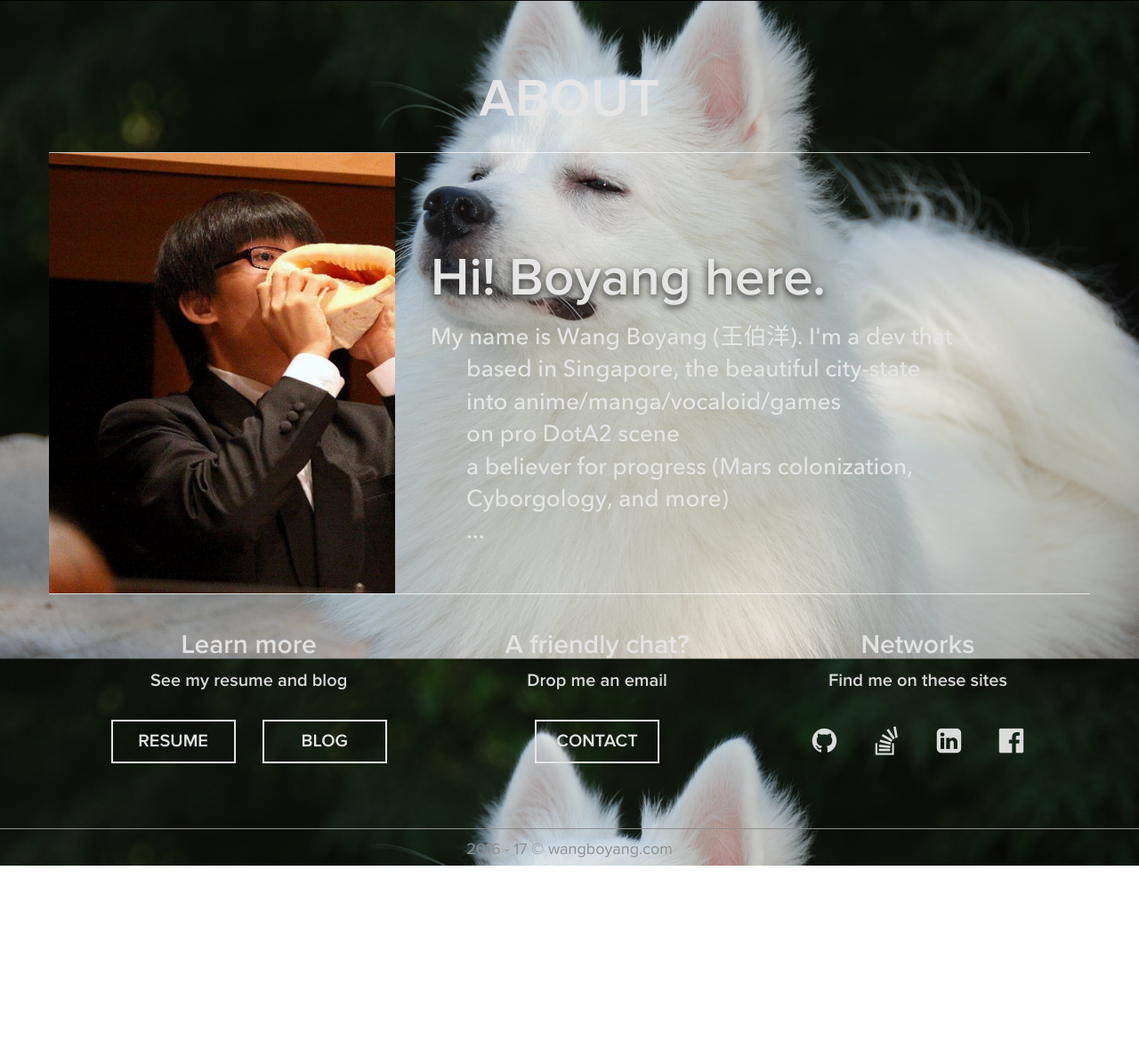
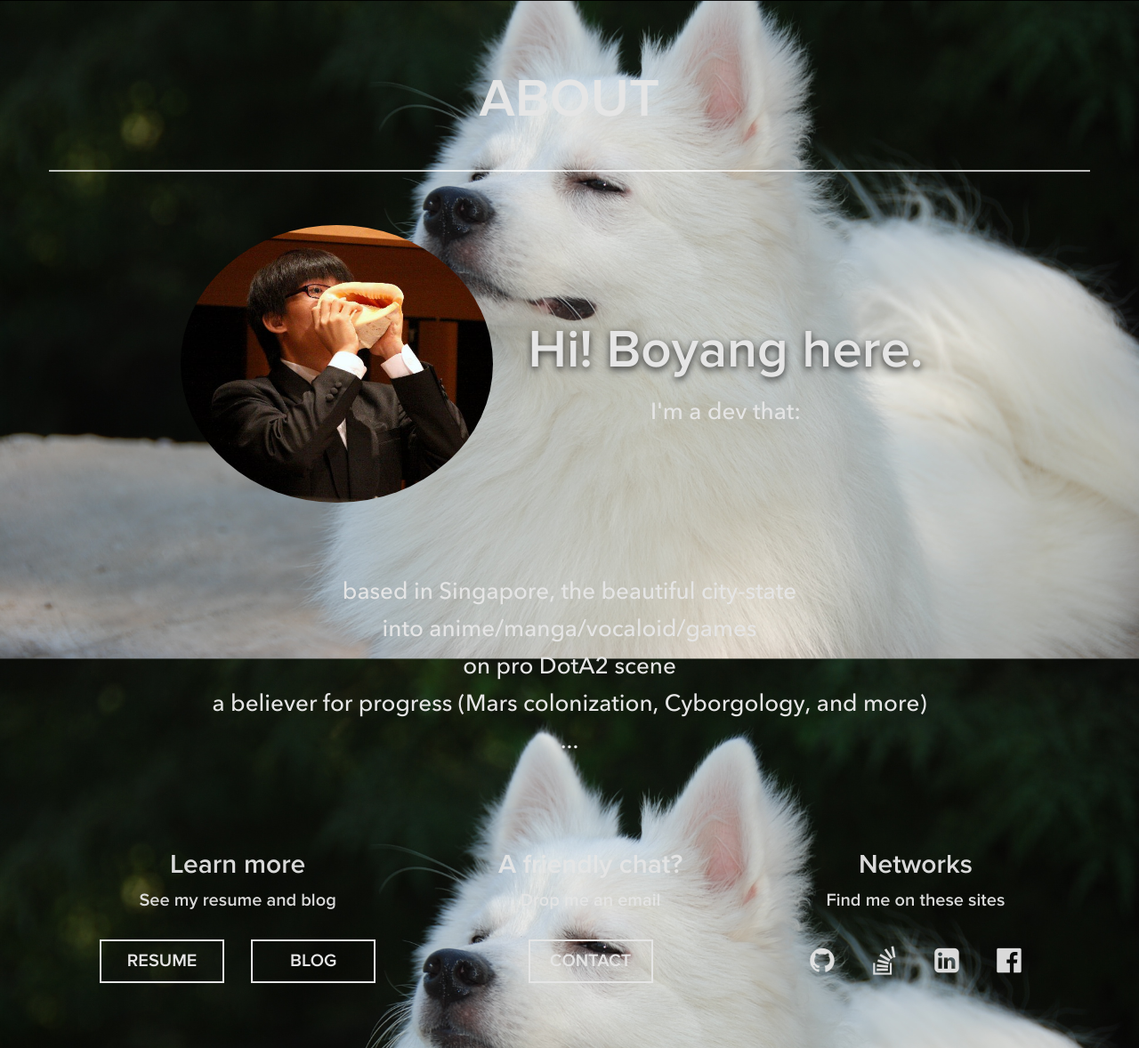
Before and after one commit to boyangwang/wangboyang-com, a plain HTML site: page src/public/index.html in a window 1280 px wide. Shown: the part 2687-3865 px from the top of the page at 89% size. Before the commit the page ends 3660 px from the top, so only its background shows below. Drawn offline with Linux system fonts and the light colour scheme.

Commit message:
redesign third-page-div more or less done

```diff
--- a/src/public/css/index.css
+++ b/src/public/css/index.css
@@ -26,6 +26,7 @@ body {
 	min-width: 630px;
 	z-index: -100;
 	font-family: "proxima-nova", "Helvetica Neue", Helvetica, Arial, sans-serif;
+	-webkit-font-smoothing: antialiased;
 }
 
 .lightning {
@@ -311,14 +312,15 @@ a:focus {
 }
 
 .profile-pic-div {
-	background-color: rgba(255, 255, 255, 0.125);
-	flex: 0 1 40%;
-	align-items: stretch;
-	position: relative;
+	width: 30%;
+	text-align: center;
 }
 
 .profile-pic-img {
-	display: block;
+	display: inline-block;
+	max-width:100%;
+	max-height:100%;
+	/* display: block;
 	position: absolute;
 	top: 0;
 	left: 0;
@@ -327,6 +329,8 @@ a:focus {
 	border-radius: 0;
 	object-fit: cover;
 	object-position: left;
+	 */
+	border-radius: 50%;
 }
 
 .selfintro-content-div {
@@ -337,17 +341,33 @@ a:focus {
 	display: flex;
 	flex-wrap: nowrap;
 	flex-direction: row;
+	justify-content: center;
 	padding: 0;
 	position: relative;
-	border-top: solid 1px rgba(255, 255, 255, 0.725);
-	border-bottom: solid 1px rgba(255, 255, 255, 0.725);
+}
+
+.selfintro-p-div {
+	margin-top: 80px;
+	margin-bottom: 60px;
+}
+
+.selfintro-p-div ul {
+	padding-left: 0;
 }
 
 .selfintro-p {
+	text-align: center;
 	font-family: "AvenirNext", "Helvetica Neue", Helvetica, Arial, sans-serif;
 	font-size: 26px;
-	font-style: normal;
-	line-height: 1.4em;
+	line-height: 42px;
+	margin-bottom: 0;
+	transition: font-size .6s;
+}
+
+.selfintro-subtitle-p {
+	font-family: "AvenirNext", "Helvetica Neue", Helvetica, Arial, sans-serif;
+	font-size: 26px;
+	line-height: 42px;
 	margin-bottom: 0;
 	transition: font-size .6s;
 }
@@ -361,6 +381,7 @@ a:focus {
 	margin-bottom: 20px;
 	margin-top: 60px;
 	transition: font-size .6s;
+	text-align: center;
 }
 
 @media (max-width: 768px) {
@@ -368,7 +389,6 @@ a:focus {
 	.selfintro-div {
 		flex-basis: 100%;
 		width: 100%;
-		min-height: 500px;
 	}
 	.second-page-container-div,
 	.self-container-div {
@@ -376,8 +396,6 @@ a:focus {
 	}
 	.selfintro-div {
 		flex-wrap: wrap;
-		border-top: solid 2px rgba(255, 255, 255, 0.725);
-		border-bottom: solid 2px rgba(255, 255, 255, 0.725);
 	}
 	.footer-text-network-div,
 	.footer-text-contact-div {
@@ -391,6 +409,7 @@ a:focus {
 	display: flex;
 	flex-wrap: wrap;
 	position: relative;
+	padding-left: 0;
 }
 
 .footer-div h3 {
--- a/src/public/index.html
+++ b/src/public/index.html
@@ -216,28 +216,39 @@
     </div>
 
     <div class="third-page-div">
-        <div class="self-container-div">
+        <div class="self-container-div container">
             <div>
                 <h2 class="section-title">About</h2>
+                <h4 class="subtitle"></h4>
             </div>
-            <section class="selfintro-div container">
+            <section class="selfintro-div">
                 <div class="profile-pic-div">
-                    <img class="profile-pic-img" src="./img/profile-pic.png" alt="Profile Picture" />
+                    <img class="profile-pic-img" src="./img/profile-pic-square.png" alt="Profile Picture" />
                 </div>
                 <div class="selfintro-content-div">
                     <h2 class="selfintro-h2">Hi! Boyang here.</h2>
-                    <p class="selfintro-p">My name is Wang Boyang (王伯洋). I'm a dev that</p>
+                    <p class="selfintro-p">I'm a dev that:</p>
+                </div>
+            </section>
+            <div class="selfintro-p-div">
                 <ul>
-                        <li><p class="selfintro-p">based in Singapore, the beautiful city-state</p></li>
-                        <li><p class="selfintro-p">into anime/manga/vocaloid/games</p></li>
-                        <li><p class="selfintro-p">on pro DotA2 scene</p></li>
-                        <li><p class="selfintro-p">a believer for progress (Mars colonization, Cyborgology, and more)</p></li>
-                        <li><p class="selfintro-p">...</p></li>
+                    <li>
+                        <p class="selfintro-p">based in Singapore, the beautiful city-state</p>
+                    </li>
+                    <li>
+                        <p class="selfintro-p">into anime/manga/vocaloid/games</p>
+                    </li>
+                    <li>
+                        <p class="selfintro-p">on pro DotA2 scene</p>
+                    </li>
+                    <li>
+                        <p class="selfintro-p">a believer for progress (Mars colonization, Cyborgology, and more)</p>
+                    </li>
+                    <li>
+                        <p class="selfintro-p">...</p>
+                    </li>
                 </ul>
             </div>
-            </section>
-        </div>
-
             <div class="footer-div container">
                 <div class="footer-text-contact-div">
                     <h3>Learn more</h3>
@@ -273,6 +284,8 @@
                     </div>
                 </div>
             </div>
+        </div>
+
         <div class="copyright-footer-div">
             <hr>
             <p class="copyright-p">2016 - 17 © wangboyang.com</p>
```
Also changed, not shown: src/public/img/profile-pic-square.png (added). Lines whose indentation alone changed are shown as unchanged.
